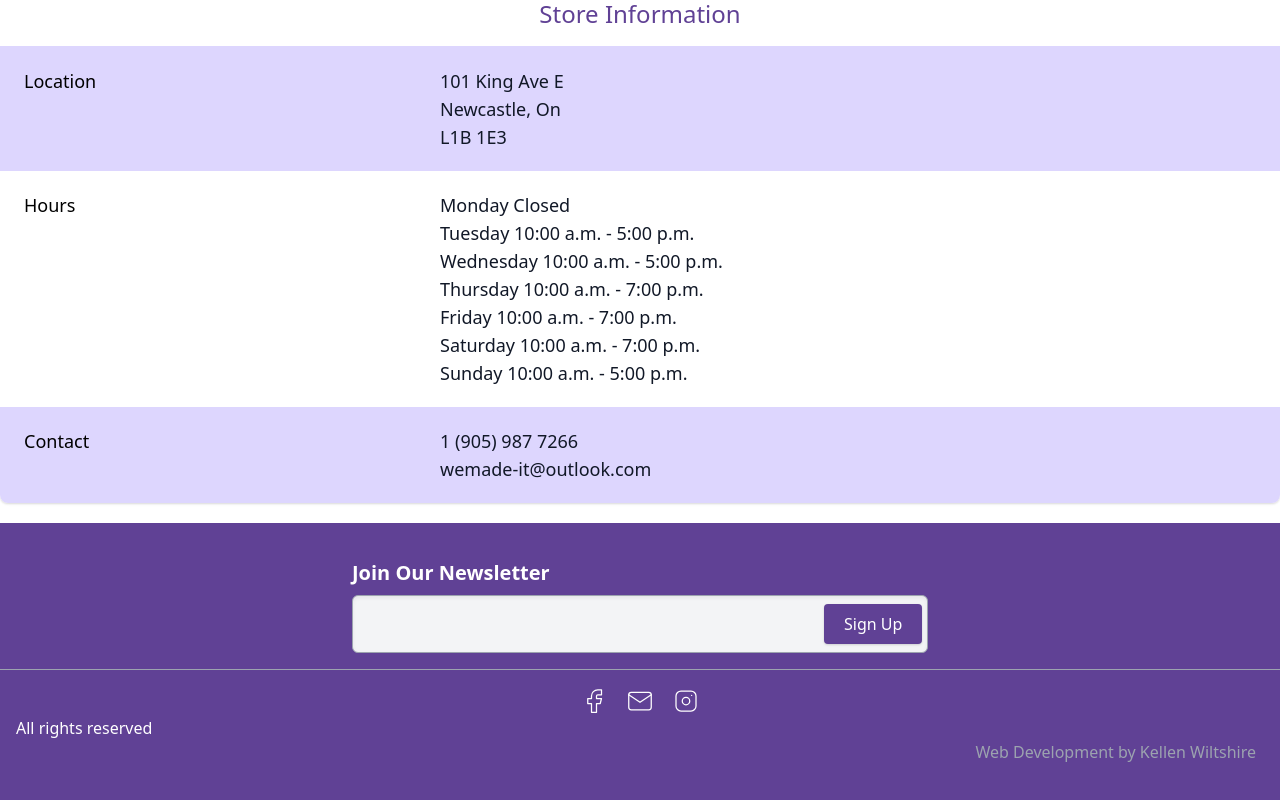
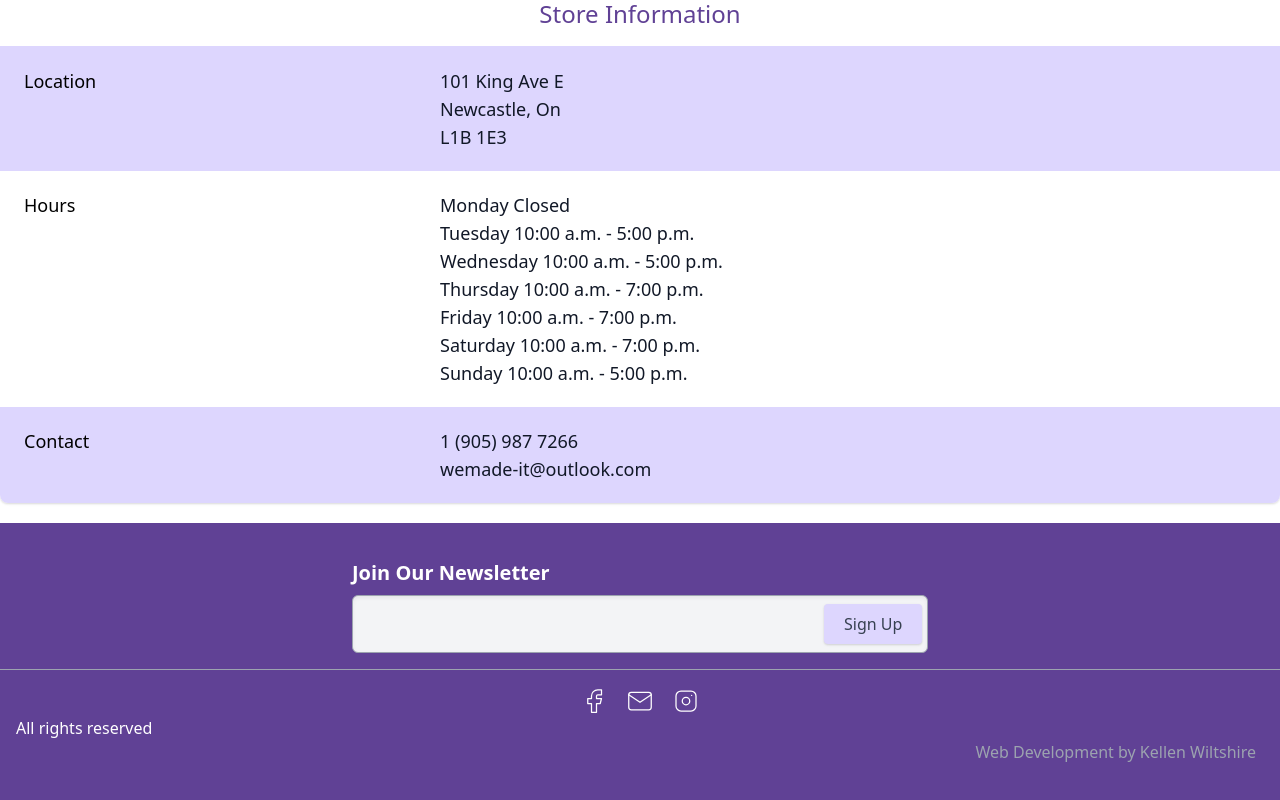
Before and after one commit to kellenwiltshire/we-made-it, a Next.js app: page / in a window 1280 px wide. Shown: the part 789-1589 px from the top of the page. Built offline with nearby package versions, Linux system fonts and the light colour scheme; no server answers.

Commit message:
slight adjustments

```diff
--- a/components/Layout/Footer.js
+++ b/components/Layout/Footer.js
@@ -16,7 +16,7 @@ function Footer() {
 								className='w-full px-2 py-4 mr-2  bg-gray-100 shadow-inner rounded-md border border-gray-400 focus:outline-none'
 								required
 							/>
-							<button className='bg-dark-purple text-white px-5 py-2 rounded shadow -ml-28 hover:bg-purple-500 transition ease-in-out duration-300'>
+							<button className='bg-purple-200 text-gray-700 px-5 py-2 rounded shadow -ml-28 hover:bg-purple-700 hover:text-gray-200 transition ease-in-out duration-300'>
 								Sign Up
 							</button>
 						</div>
--- a/pages/Products/[product].js
+++ b/pages/Products/[product].js
@@ -93,6 +93,13 @@ export default function ShopProduct({ data }) {
 								Add to Cart
 							</a>
 						</div>
+						<div>
+							<p className='text-xs leading-none text-gray-500'>
+								Due to the nature of our store, all items are final sale. We are
+								unable to provide exchanges or refunds as vendors are paid out
+								with their sales.
+							</p>
+						</div>
 					</div>
 				</div>
 			</div>
```
